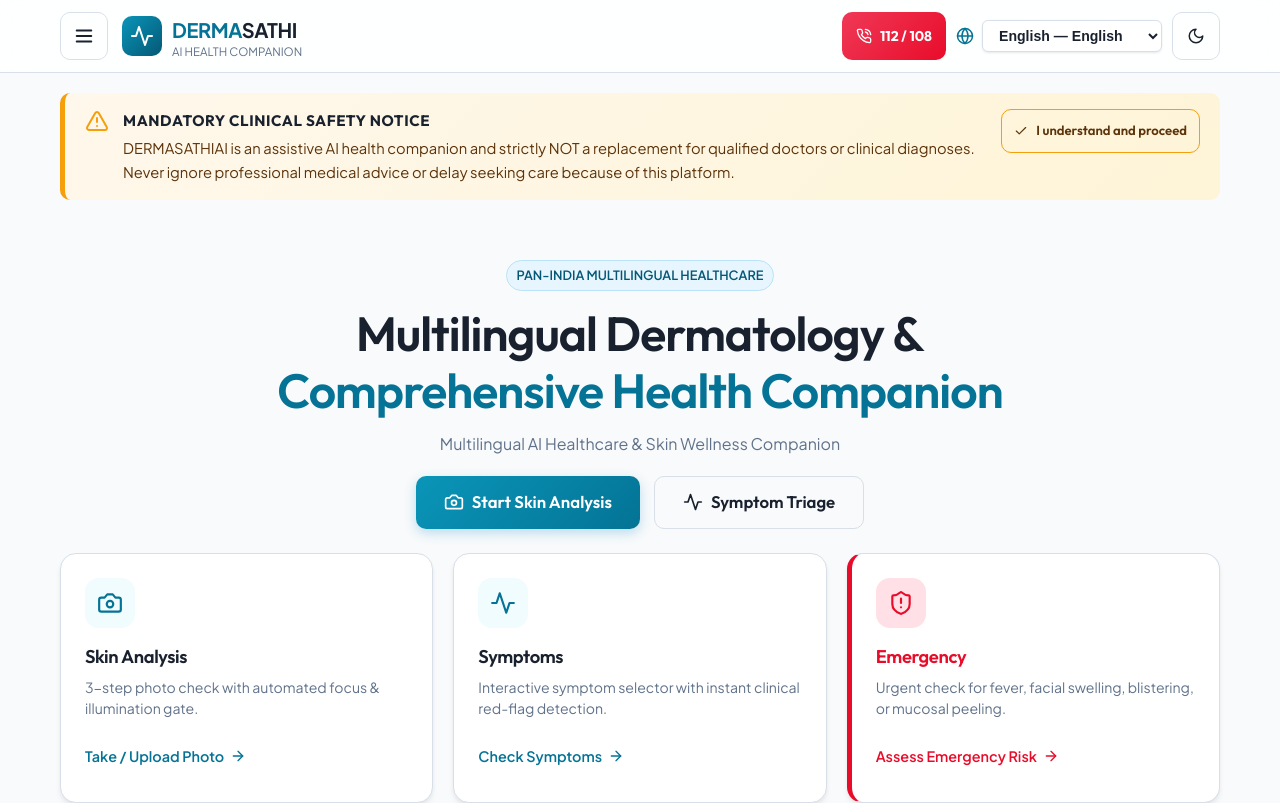
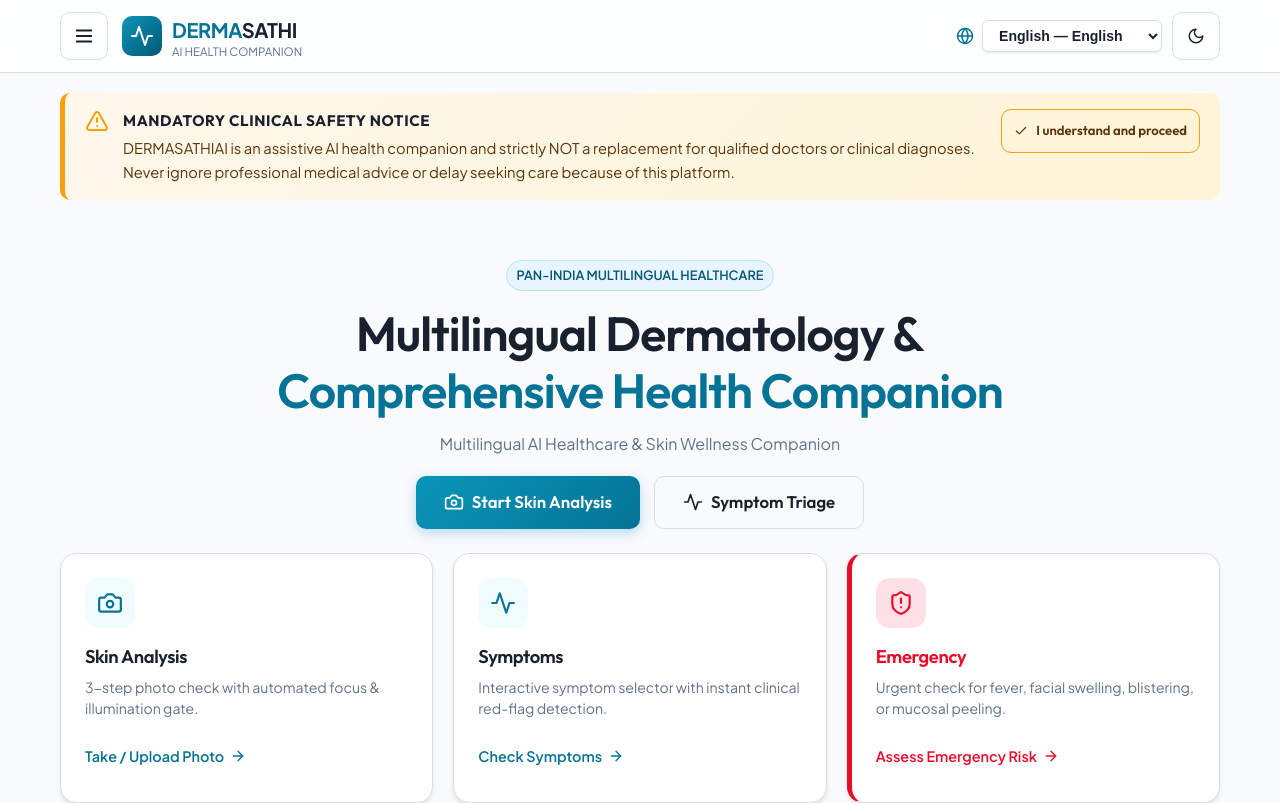
Before and after one commit to arpitsaini6504-glitch/Derma-sathi, a React (Vite) app in the folder frontend/: page / in a window 1280 px wide. Shown: the top 803 px of the page. Built offline with nearby package versions, Linux system fonts and the light colour scheme.

Commit message:
fix(ui): remove 112/108 emergency button from top navbar

```diff
--- a/frontend/src/components/common/TopAppBar.tsx
+++ b/frontend/src/components/common/TopAppBar.tsx
@@ -1,6 +1,5 @@
 import React, { useState } from 'react';
-import { useTranslation } from 'react-i18next';
-import { Activity, PhoneCall, Menu, Sun, Moon } from 'lucide-react';
+import { Activity, Menu, Sun, Moon } from 'lucide-react';
 import { LanguageSelector } from './LanguageSelector';
 
 interface TopAppBarProps {
@@ -10,7 +9,6 @@ interface TopAppBarProps {
 }
 
 export const TopAppBar: React.FC<TopAppBarProps> = ({ currentTab, onSelectTab, onToggleDrawer }) => {
-  const { t } = useTranslation();
   const [theme, setTheme] = useState<'light' | 'dark'>(() => {
     return (document.documentElement.getAttribute('data-theme') as 'light' | 'dark') || 'light';
   });
@@ -67,23 +65,6 @@ export const TopAppBar: React.FC<TopAppBarProps> = ({ currentTab, onSelectTab, o
 
         {/* Action Controls */}
         <div style={{ display: 'flex', alignItems: 'center', gap: '10px' }}>
-          {/* Emergency 112/108 calling button */}
-          <a
-            href="tel:112"
-            className="btn btn-danger"
-            style={{
-              minHeight: '48px',
-              padding: '8px 14px',
-              fontSize: '0.88rem',
-              borderRadius: 'var(--radius-md)',
-              fontWeight: 700
-            }}
-            aria-label="Dial Emergency 112 or 108"
-          >
-            <PhoneCall size={16} />
-            <span>112 / 108</span>
-          </a>
-
           {/* Prominent Language Selector with accessible touch target */}
           <LanguageSelector />
 
```
Also changed, not shown: frontend/src/components/common/Navbar.tsx (+1 -16 lines).
